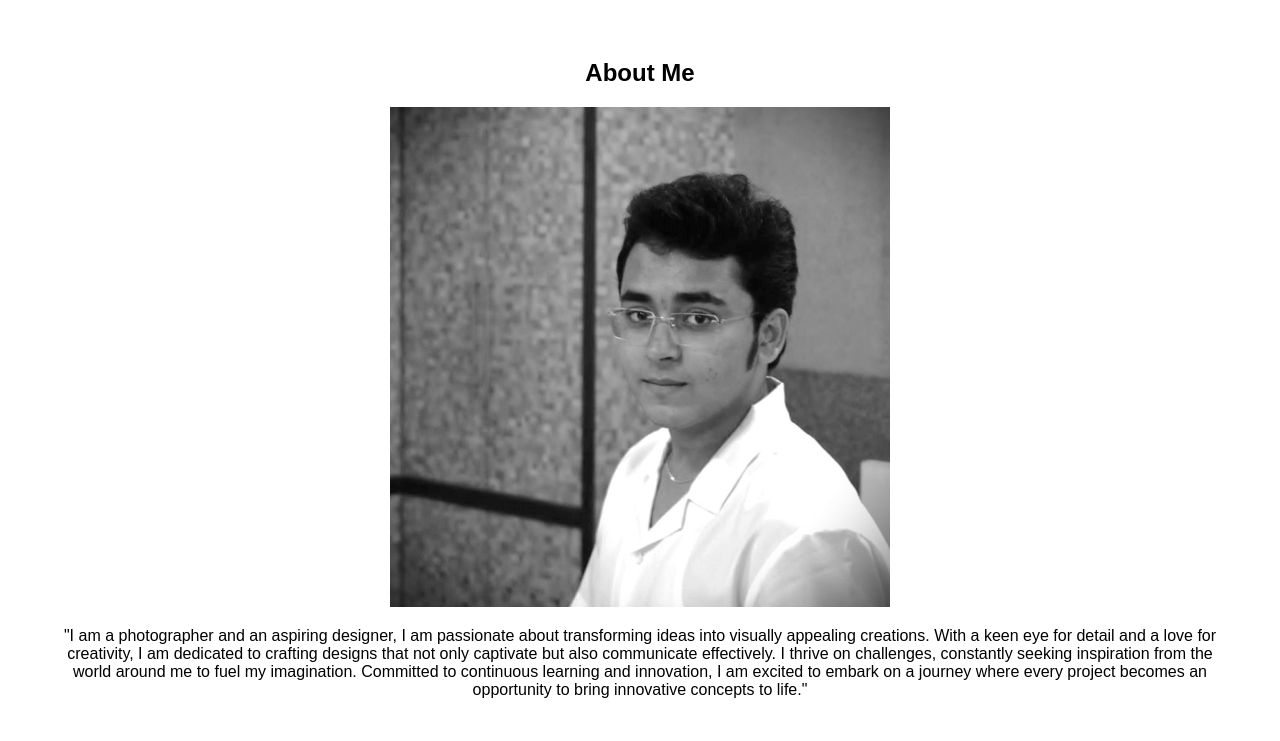
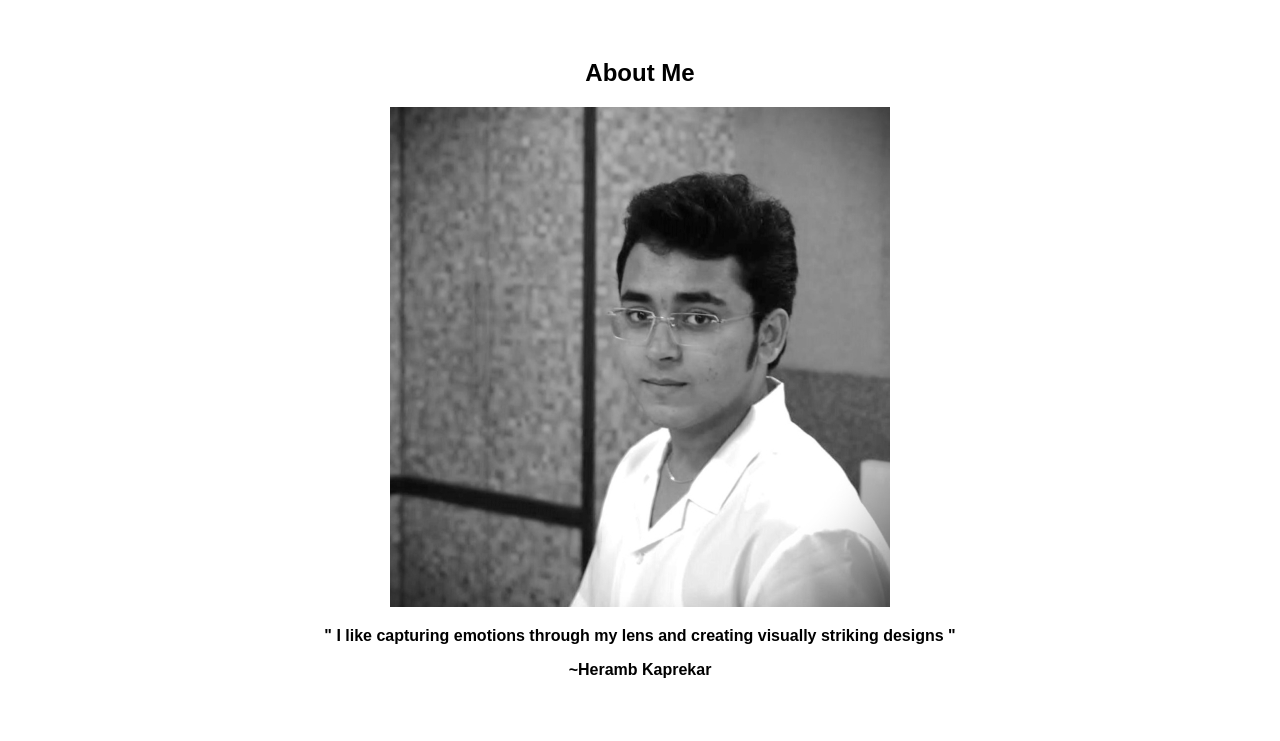
Before and after one commit to HerambKaprekar/Web-coding-TEE, a plain HTML site: page index.html in a window 1280 px wide. Shown: the part 59-800 px from the top of the page. Drawn offline with Linux system fonts and the light colour scheme.

Commit message:
Second Commit

```diff
--- a/index.html
+++ b/index.html
@@ -25,8 +25,10 @@
         <div class="profile-photo">
             <img src="HK PIC.jpg" alt="Your Name">
         </div>
-        <p>"I am a photographer and an aspiring designer, I am passionate about transforming ideas into visually appealing creations. With a keen eye for detail and a love for creativity, I am dedicated to crafting designs that not only captivate but also communicate effectively. I thrive on challenges, constantly seeking inspiration from the world around me to fuel my imagination. Committed to continuous learning and innovation, I am excited to embark on a journey where every project becomes an opportunity to bring innovative concepts to life."</p>
-    </section>
+       <div class ="cap">
+        <p>" I like capturing emotions through my lens and creating visually striking designs "</p>
+        <p>~Heramb Kaprekar</p>
+       </div></section>
 
     <section id="skills">
 
--- a/styles.css
+++ b/styles.css
@@ -2,6 +2,7 @@ body {
     font-family: Arial, sans-serif;
     margin: 0;
     padding: 0;
+    background-color: #ffffff
 }
 
 header {
@@ -13,16 +14,24 @@ header {
     align-items: center;
 }
 
+.cap {
+
+font-weight: bold;
+      }
+
+
 .logo {
     font-size: 24px;
     font-weight: bold;
     text-align: left;
+    color: rgb(255, 255, 255)
 }
 
 nav ul {
     list-style: none;
     text-align: right;
     margin: 0;
+
 }
 
 nav ul li {
```
